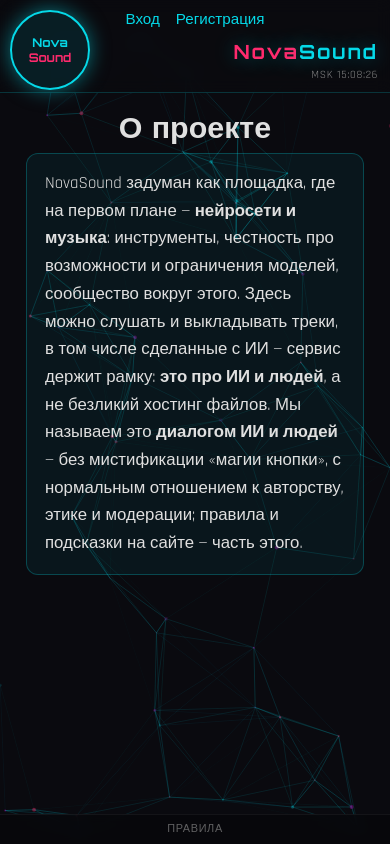
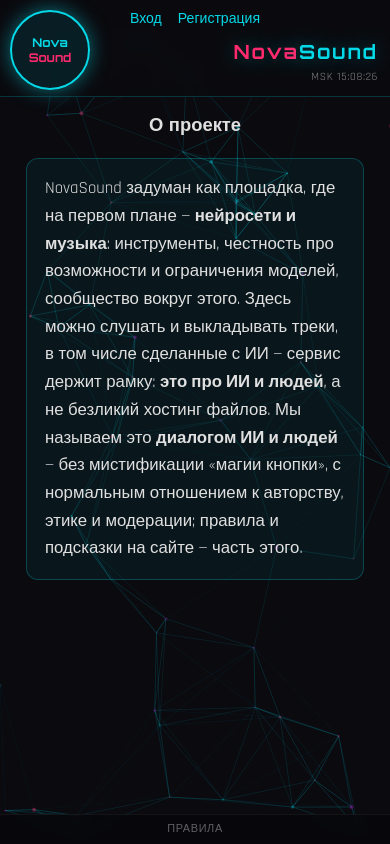
Before and after one commit to Shadowinok/novasound, a React (Vite) app: page /about in a window 390 px wide. Built offline with nearby package versions, Linux system fonts and the light colour scheme.

Commit message:
Add files via upload

```diff
--- a/src/index.css
+++ b/src/index.css
@@ -14,6 +14,12 @@
   --glow-purple: 0 0 20px rgba(211, 0, 197, 0.5);
   --font-display: 'Orbitron', sans-serif;
   --font-body: 'Rajdhani', sans-serif;
+}
+
+html {
+  /* Моб. браузеры иногда самовольно увеличивают шрифты и "раздувают" верстку. */
+  -webkit-text-size-adjust: 100%;
+  text-size-adjust: 100%;
 }
 
 * {
@@ -72,3 +78,59 @@
     font-size: 0.95rem;
   }
 }
+
+@media (max-width: 768px) {
+  body {
+    font-size: 0.92rem;
+    line-height: 1.38;
+  }
+
+  .page-title {
+    font-size: 1.25rem !important;
+    margin-bottom: 14px !important;
+  }
+
+  .section-title {
+    font-size: 1.05rem !important;
+    margin-bottom: 12px !important;
+  }
+
+  .track-grid {
+    grid-template-columns: repeat(auto-fill, minmax(142px, 1fr)) !important;
+    gap: 12px !important;
+  }
+
+  .playlist-grid {
+    grid-template-columns: repeat(auto-fill, minmax(150px, 1fr)) !important;
+    gap: 12px !important;
+  }
+
+  .track-card {
+    width: 100% !important;
+    max-width: 100% !important;
+  }
+}
+
+@media (max-width: 480px) {
+  body {
+    font-size: 0.88rem;
+  }
+
+  .page-title {
+    font-size: 1.15rem !important;
+  }
+
+  .section-title {
+    font-size: 1rem !important;
+  }
+
+  .track-grid {
+    grid-template-columns: repeat(2, minmax(0, 1fr)) !important;
+    gap: 10px !important;
+  }
+
+  .playlist-grid {
+    grid-template-columns: repeat(2, minmax(0, 1fr)) !important;
+    gap: 10px !important;
+  }
+}
```
